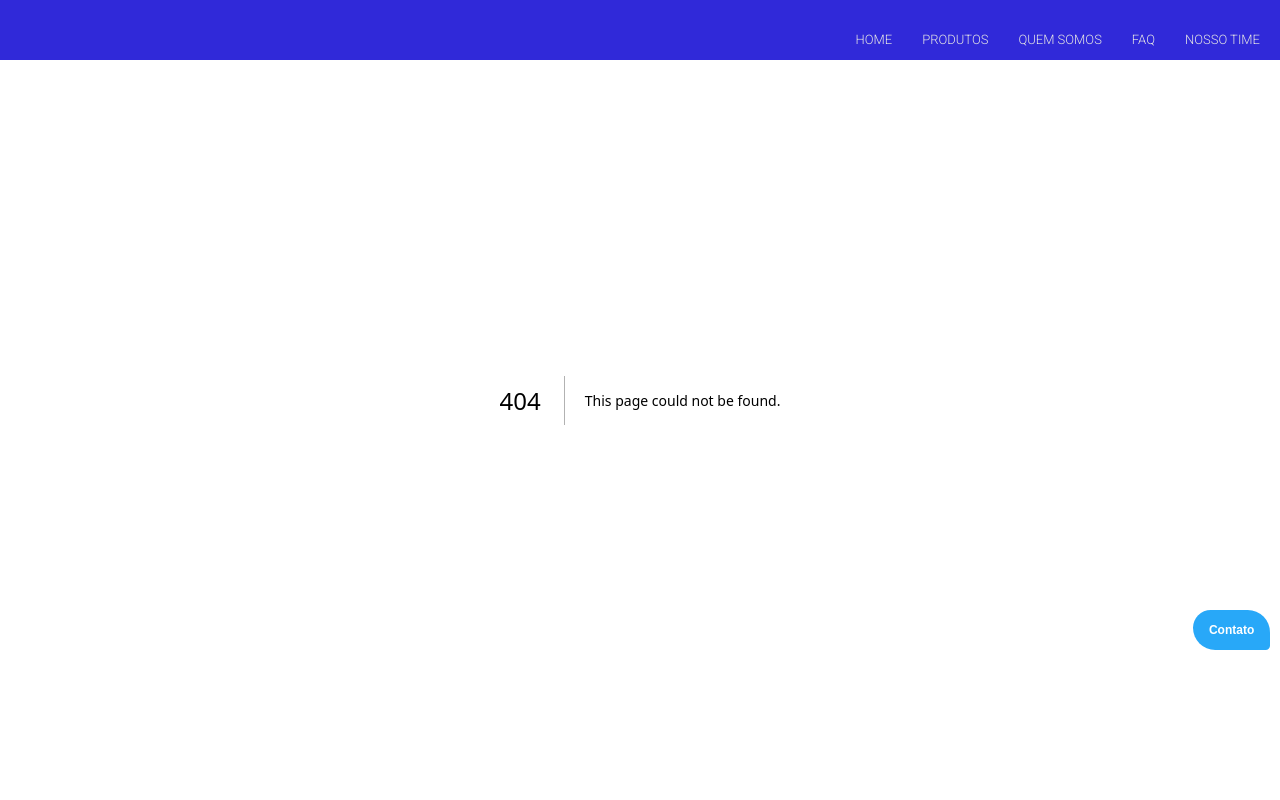
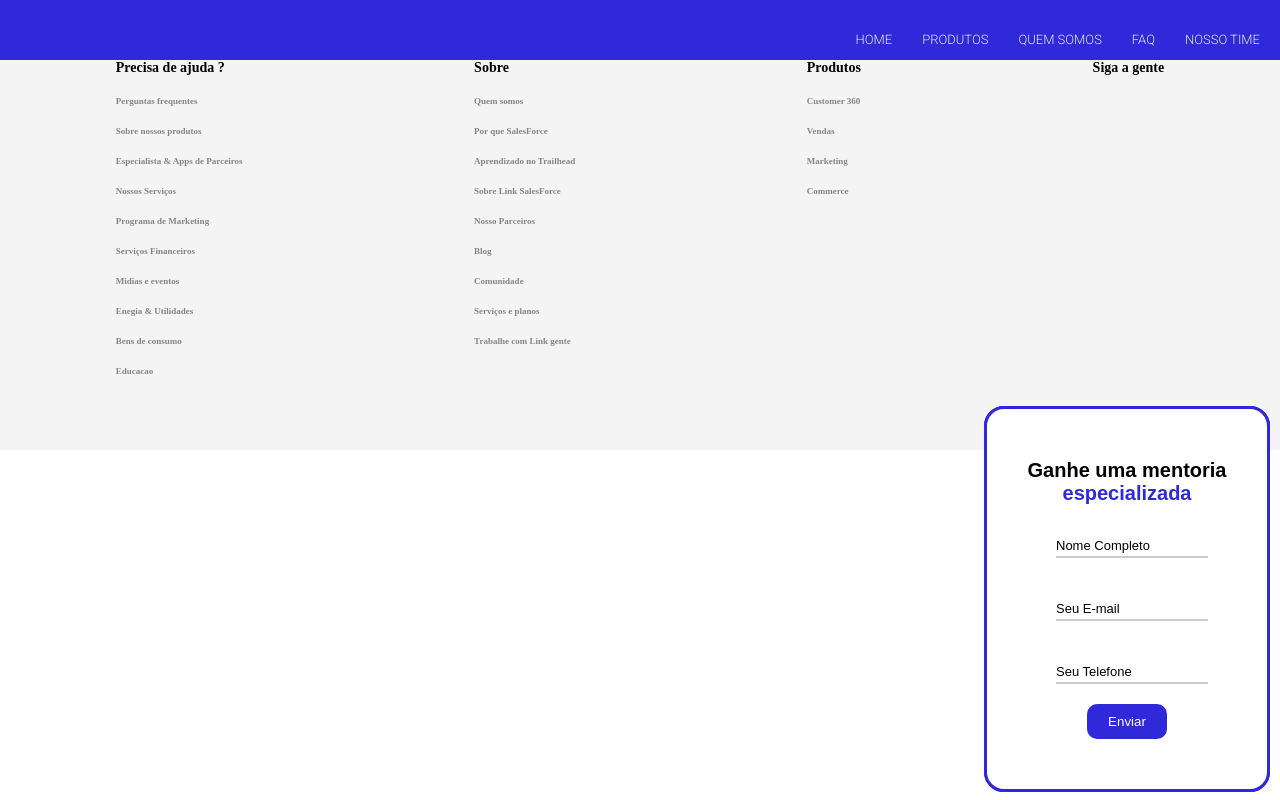
Before and after one commit to kevenike/Challenge-SalesFoce-Fiap, a Next.js app: page /Components/Form in a window 1280 px wide. Before the commit this address had no page. Shown: the top 800 px of the page. Built offline with nearby package versions, Linux system fonts and the light colour scheme.

Commit message:
Estilizando o formulario

```diff
--- a/package.json
+++ b/package.json
@@ -9,6 +9,11 @@
     "lint": "next lint"
   },
   "dependencies": {
+    "@fortawesome/fontawesome-svg-core": "^6.5.1",
+    "@fortawesome/free-brands-svg-icons": "^6.5.1",
+    "@fortawesome/free-regular-svg-icons": "^6.5.1",
+    "@fortawesome/free-solid-svg-icons": "^6.5.1",
+    "@fortawesome/react-fontawesome": "^0.2.0",
     "next": "14.1.3",
     "node": "^21.7.1",
     "react": "^18",
--- a/src/app/Components/BotaoFormulario/page.tsx
+++ b/src/app/Components/BotaoFormulario/page.tsx
@@ -3,7 +3,7 @@ import "./BotaoFormulario.css"
 
 
 
-function IconeFormulario() {
+function BotaoFormulario() {
     return (
         <>
           <section className="botaoFomulario">
@@ -14,4 +14,4 @@ function IconeFormulario() {
         </>
     );
 }
-export default IconeFormulario
+export default BotaoFormulario;
--- a/src/app/Components/Footer/Footer.css
+++ b/src/app/Components/Footer/Footer.css
@@ -25,8 +25,13 @@
     text-decoration: none;
     font-family: "Archivo";
     color: #858585;
-    font-size: 13px;
+    font-size: 9px;
     font-weight: 700;
+    transition: all 1.3s ease-in-out;
+}
+
+.rodape-conteudo a:hover{
+    color:#0084ff;
 }
 
 .redes-sociais {
--- a/src/app/Components/Footer/page.tsx
+++ b/src/app/Components/Footer/page.tsx
@@ -1,5 +1,6 @@
 import Link from "next/link";
 import "./Footer.css"
+import { FontAwesomeIcon } from "@fortawesome/react-fontawesome";
 
 const Footer = () => {
     return (
@@ -23,7 +24,7 @@ const Footer = () => {
                     <div className="conteudo">
                         <h3>Sobre</h3>
                         <Link href="">Quem somos</Link>
-                        <Link href="">Por que SalesForce</Link>
+                         <Link href="">Por que SalesForce</Link>
                         <Link href="">Aprendizado no Trailhead</Link>
                         <Link href="">Sobre Link SalesForce</Link>
                         <Link href="">Nosso Parceiros</Link>
@@ -42,10 +43,9 @@ const Footer = () => {
                     </div>
 
                     <div className="conteudo">
-                        <h3>Siga Link gente</h3>
+                        <h3>Siga a gente</h3>
                         <div className="redes-sociais">
                             <Link href="https://www.instagram.com/salesforce/">
-                                <i className="fa-brands fa-instagram"></i>
                             </Link>
 
                             <Link href="https://www.facebook.com/salesforce">
--- /dev/null
+++ b/src/app/Components/Form/Formulario.css
@@ -0,0 +1,93 @@
+ .formOculto {
+    display: none;
+}
+
+
+.iconeFomulario:hover {
+    background-color: #032d60;
+    transform: scale(1.1);
+}
+
+.formularioFixado {
+    background-color: #ffffff;
+    max-width: 200px;
+    height: 300px;
+    padding: 40px;
+    z-index: 900;
+
+    border-radius: 20px;
+    border: 3px solid;
+    border-color: var(--cor-primaria);
+
+
+    position: fixed;
+    bottom: 1%;
+    right: 10px;
+
+}
+
+.fixado {
+    display: flex;
+    flex-direction: column;
+    align-items: center;
+}
+
+.legenda {
+    text-align: center;
+    font-size: 20px;
+    font-family: Arial, Helvetica, sans-serif;
+    margin: 10px 0px;
+}
+
+.iconex {
+    cursor: pointer;
+}
+
+.especializada {
+    color: var(--cor-primaria);
+}
+
+.formulario-lead {
+    position: relative;
+    margin: 20px 0px;
+}
+
+.formulario-lead label {
+    position: absolute;
+    font-size: 13PX;
+    left: 0;
+    bottom: 5px;
+    transition: all 0.2s;
+    font-family: Arial, Helvetica, sans-serif;
+}
+
+.input {
+    width: 100%;
+    border: none;
+    border-bottom: 2px solid #ccc;
+    padding: 5px;
+    font-size: 10px;
+    outline: none;
+}
+
+form .formulario-lead .input:focus~label,
+form .formulario-lead .input:valid~label {
+    transform: translateY(-24px);
+    font-size: 10px;
+    color: #00b3ff;
+}
+
+.botaoFormularioFixado {
+    width: 40%;
+    padding: 10px;
+    border-style: none;
+    border-radius: 10px;
+    background-color: var(--cor-primaria);
+    color: #fff;
+    cursor: pointer;
+    transition: 1.5s;
+}
+
+.botaoFormularioFixado:hover {
+    background-color: #0548f3;
+}
--- /dev/null
+++ b/src/app/Components/Form/page.tsx
@@ -0,0 +1,30 @@
+import "./Formulario.css"
+
+const Form = () => {
+    return (
+        <>
+        <section className="formularioFixado ">
+            <form className="fixado" action="">
+                <h2 className="legenda">Ganhe uma mentoria <span className="especializada">especializada</span></h2>
+                <div className="formulario-lead">
+                    <input className="input" type="text" id="nome" required />
+                        <label htmlFor="nome">Nome Completo</label>
+                </div>
+
+                <div className="formulario-lead">
+                    <input className="input" type="email" id="email" required />
+                        <label htmlFor="email">Seu E-mail</label>
+                </div>
+
+                <div className="formulario-lead">
+                    <input className="input" type="tel" id="telefone" required />
+                        <label htmlFor="telefone">Seu Telefone</label>
+                </div>
+
+                <button className="botaoFormularioFixado">Enviar</button>
+            </form>
+        </section>
+        </>
+    )
+}
+export default Form;
--- a/src/app/layout.tsx
+++ b/src/app/layout.tsx
@@ -3,6 +3,7 @@ import BotaoFormulario from "./Components/BotaoFormulario/page";
 import "./Global.css";
 import type { Metadata } from "next";
 import Footer from "./Components/Footer/page";
+import Form from "./Components/Form/page";
 
 
 export const metadata: Metadata = {
@@ -20,6 +21,7 @@ export default function RootLayout({
        <Header />
        {children}
        <BotaoFormulario />
+       <Form />
        <Footer/>
     </html>
   );
--- a/src/app/page.tsx
+++ b/src/app/page.tsx
@@ -110,7 +110,7 @@ export default function Home() {
         </section>
 
         <section className="ganhe-mentoria">
-            <div className="imagemDivulga">
+            <div className="imagemDivulga" >
                 <div className="imagemDivulgaTexto">
                     <h2>Maior produtividade</h2>
                     <p>Trazendo um diferencial da concorrência</p>
--- a/src/app/principal.css
+++ b/src/app/principal.css
@@ -308,7 +308,7 @@
 }
 
 .imagemDivulga {
-    background-image: url('./assets/imagemdivuga.png');
+    background-image: url(/src/app/assets/imagemdivuga.png);
     background-repeat: no-repeat;
     background-position: center center;
     background-size: cover;
```
Also changed, not shown: 1 other file (tests, documents, lock files or other folders).
